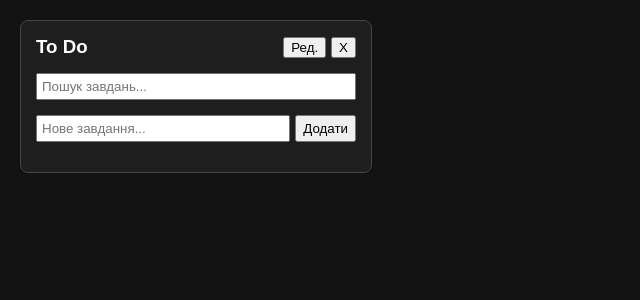
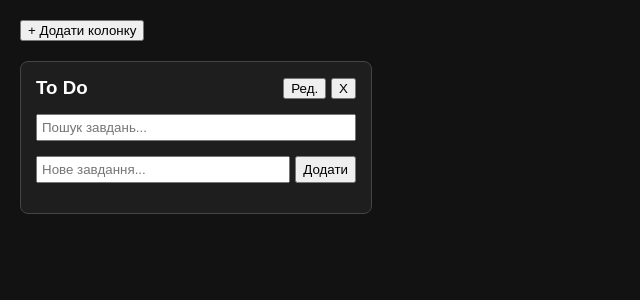
Before and after one commit to OksanaMandziuvata/react-todo, a React app: page / in a window 1280 px wide. Shown: the top 300 px of the page, without its empty margins (0-640 px from the left). Built offline with nearby package versions, Linux system fonts and the light colour scheme; the HTML template or start-up script is replaced by a standard one.

Commit message:
Fix: make add column button always visible

```diff
--- a/src/App.jsx
+++ b/src/App.jsx
@@ -3,43 +3,62 @@ import TodoColumn from './TodoColumn';
 import './styles.css';
 
 export default function App() {
-  const [columnTitle, setColumnTitle] = useState('To Do');
-  const [todos, setTodos] = useState([]);
-  const [isColumnVisible, setIsColumnVisible] = useState(true);
+  const [columns, setColumns] = useState([
+    { id: 1, title: 'To Do', todos: [] }
+  ]);
 
-  const handleAddTodo = (text) => {
-    setTodos([...todos, text]);
+  const handleAddColumn = () => {
+    const newColumn = {
+      id: Date.now(),
+      title: 'Нова колонка',
+      todos: []
+    };
+    setColumns([...columns, newColumn]);
   };
 
-  const handleDeleteTodo = (indexToRemove) => {
-    setTodos(todos.filter((_, index) => index !== indexToRemove));
+  const handleDeleteColumn = (columnId) => {
+    setColumns(columns.filter(col => col.id !== columnId));
   };
 
-  const handleEditTodo = (indexToEdit, newText) => {
-    const newTodos = [...todos];
-    newTodos[indexToEdit] = newText;
-    setTodos(newTodos);
+  const handleEditColumnTitle = (columnId, newTitle) => {
+    setColumns(columns.map(col =>
+      col.id === columnId ? { ...col, title: newTitle } : col
+    ));
+  };
+
+  const handleAddTodo = (columnId, text) => {
+    setColumns(columns.map(col =>
+      col.id === columnId ? { ...col, todos: [...col.todos, text] } : col
+    ));
+  };
+
+  const handleDeleteTodo = (columnId, todoIndex) => {
+    setColumns(columns.map(col =>
+      col.id === columnId
+        ? { ...col, todos: col.todos.filter((_, index) => index !== todoIndex) }
+        : col
+    ));
   };
 
   return (
     <div className="app-container">
-      {!isColumnVisible && (
-        <button onClick={() => setIsColumnVisible(true)} className="add-column-btn">
-          + Додати колонку
-        </button>
-      )}
+      <button onClick={handleAddColumn} className="add-column-btn">
+        + Додати колонку
+      </button>
 
-      {isColumnVisible && (
-        <TodoColumn
-          title={columnTitle}
-          todos={todos}
-          onAddTodo={handleAddTodo}
-          onDeleteTodo={handleDeleteTodo}
-          onEditTodo={handleEditTodo}
-          onEditColumnTitle={setColumnTitle}
-          onDeleteColumn={() => setIsColumnVisible(false)}
-        />
-      )}
+      <div className="columns-container">
+        {columns.map(column => (
+          <TodoColumn
+            key={column.id}
+            title={column.title}
+            todos={column.todos}
+            onAddTodo={(text) => handleAddTodo(column.id, text)}
+            onDeleteTodo={(todoIndex) => handleDeleteTodo(column.id, todoIndex)}
+            onEditColumnTitle={(newTitle) => handleEditColumnTitle(column.id, newTitle)}
+            onDeleteColumn={() => handleDeleteColumn(column.id)}
+          />
+        ))}
+      </div>
     </div>
   );
 }
```
